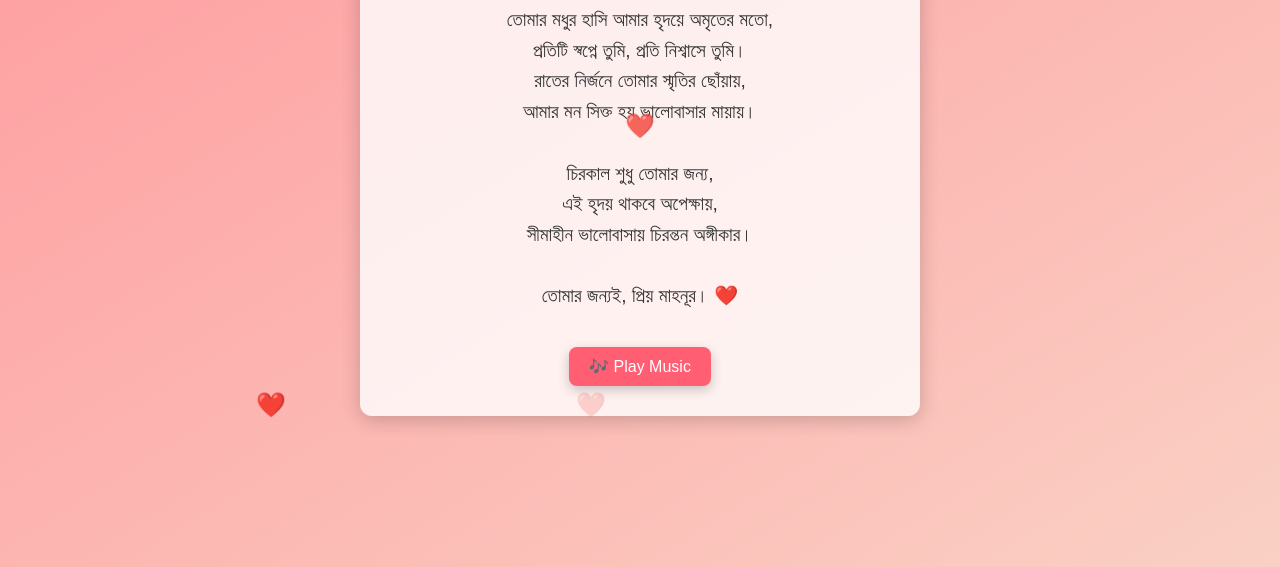
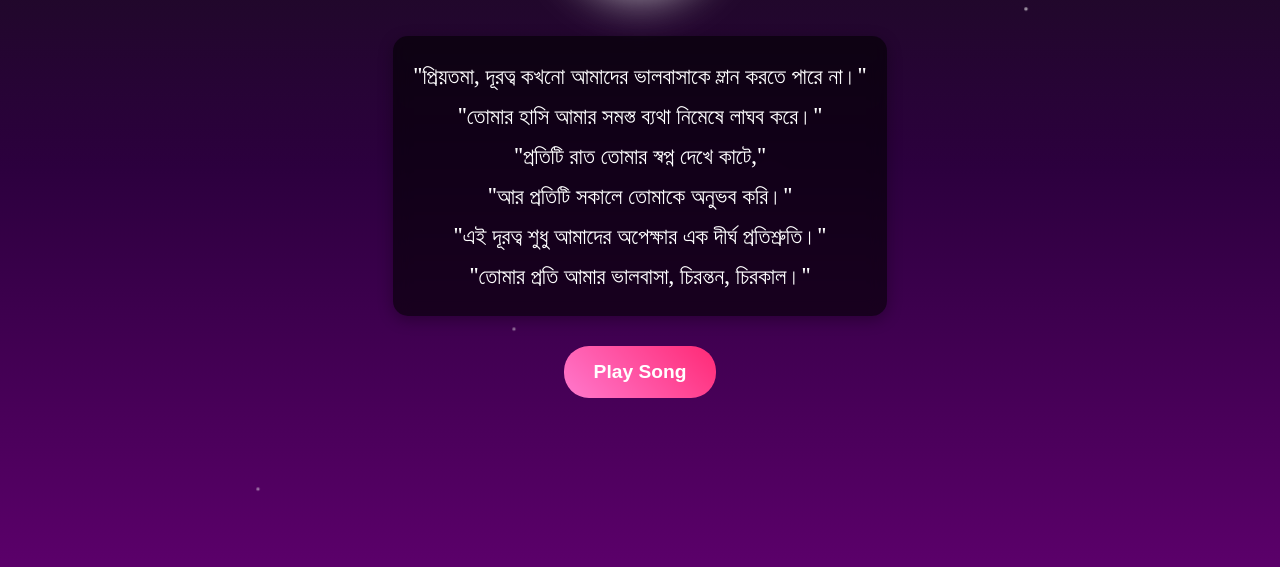
Before and after one commit to jehadjoy55/love-bird, a plain HTML site: page index.html in a window 1280 px wide. Shown: the part 233-800 px from the top of the page. Drawn offline with Linux system fonts and the light colour scheme.

Commit message:
Update index.html

```diff
--- a/index.html
+++ b/index.html
@@ -3,133 +3,168 @@
 <head>
     <meta charset="UTF-8">
     <meta name="viewport" content="width=device-width, initial-scale=1.0">
-    <title>প্রিয় মাহনূর</title>
+    <title>মাহু - অনন্ত প্রেমের গল্প</title>
     <style>
-        /* Body styling for mobile scrolling */
-        body {
-            font-family: 'SolaimanLipi', sans-serif;
-            background: linear-gradient(to bottom right, #ff9a9e, #fad0c4);
+        /* General Styling */
+        * {
             margin: 0;
-            overflow: hidden;
-            display: flex;
-            justify-content: center;
-            align-items: center;
-            height: 100vh;
-        }
-
-        #scroll-container {
-            max-height: 100vh;
-            overflow-y: auto;
-            width: 100%;
-            display: flex;
-            justify-content: center;
-            padding: 20px;
+            padding: 0;
             box-sizing: border-box;
         }
 
-        #poem-container {
-            text-align: center;
-            background: rgba(255, 255, 255, 0.8);
-            padding: 30px;
-            border-radius: 12px;
-            box-shadow: 0 4px 20px rgba(0, 0, 0, 0.2);
-            width: 90%;
-            max-width: 500px;
-            animation: fadeIn 3s ease-in-out;
+        body {
+            font-family: 'Georgia', serif;
+            background: linear-gradient(to bottom, #121212, #2c003e, #5b006a);
+            color: #fff;
+            overflow-y: scroll;
+            height: 100vh;
+            display: flex;
+            flex-direction: column;
+            align-items: center;
+            justify-content: center;
         }
 
-        h1 {
-            color: #ff5e73;
-            font-size: 2em;
-            margin: 0;
+        .moon {
+            position: absolute;
+            top: 10%;
+            left: 50%;
+            transform: translateX(-50%);
+            width: 150px;
+            height: 150px;
+            background: radial-gradient(circle, rgba(255, 255, 255, 0.9), rgba(255, 255, 255, 0) 70%);
+            border-radius: 50%;
+            box-shadow: 0 0 30px rgba(255, 255, 255, 0.7);
+            animation: moonGlow 3s infinite alternate;
         }
 
-        p {
-            font-size: 1.2em;
-            color: #333;
-            line-height: 1.6em;
-            margin: 20px 0;
+        @keyframes moonGlow {
+            0% { box-shadow: 0 0 30px rgba(255, 255, 255, 0.5); }
+            100% { box-shadow: 0 0 60px rgba(255, 255, 255, 0.9); }
         }
 
-        /* Heart animation */
-        @keyframes fadeIn {
-            0% { opacity: 0; transform: scale(0.8); }
+        .stars {
+            position: absolute;
+            width: 100%;
+            height: 100%;
+            background: transparent;
+        }
+
+        .stars div {
+            position: absolute;
+            width: 4px;
+            height: 4px;
+            background: rgba(255, 255, 255, 0.8);
+            border-radius: 50%;
+            animation: twinkle 2s infinite alternate;
+        }
+
+        @keyframes twinkle {
+            0% { opacity: 0.5; transform: scale(0.8); }
             100% { opacity: 1; transform: scale(1); }
         }
-        @keyframes floatHeart {
-            0% { opacity: 0; transform: translateY(0); }
-            50% { opacity: 1; }
-            100% { opacity: 0; transform: translateY(-100px); }
+
+        .poem-container {
+            margin-top: 100px;
+            padding: 20px;
+            background: rgba(0, 0, 0, 0.6);
+            border-radius: 15px;
+            box-shadow: 0 4px 15px rgba(0, 0, 0, 0.3);
+            backdrop-filter: blur(8px);
+            text-align: center;
+            animation: fadeIn 3s ease-out;
         }
 
-        /* Floating hearts */
-        .heart {
-            position: absolute;
-            color: #ff5e73;
-            font-size: 1.5em;
-            animation: floatHeart 4s infinite;
+        .poem-line {
+            font-size: 1.4rem;
+            line-height: 2.5rem;
+            opacity: 0;
+            transform: translateY(20px);
+            animation: slideIn 1.5s ease forwards;
         }
-        .heart:nth-child(1) { top: 80%; left: 30%; animation-delay: 0s; }
-        .heart:nth-child(2) { top: 85%; left: 60%; animation-delay: 1s; }
-        .heart:nth-child(3) { top: 90%; left: 45%; animation-delay: 2s; }
-        .heart:nth-child(4) { top: 88%; left: 20%; animation-delay: 3s; }
 
-        /* Play button styling */
-        #play-button {
+        .poem-line:nth-child(odd) { animation-delay: 0.5s; }
+        .poem-line:nth-child(even) { animation-delay: 1s; }
+
+        @keyframes slideIn {
+            0% { opacity: 0; transform: translateY(20px); }
+            100% { opacity: 1; transform: translateY(0); }
+        }
+
+        @keyframes fadeIn {
+            0% { opacity: 0; }
+            100% { opacity: 1; }
+        }
+
+        .play-btn {
+            margin-top: 30px;
+            padding: 15px 30px;
+            font-size: 1.2rem;
+            font-weight: bold;
+            background: linear-gradient(45deg, #ff79cd, #ff2975);
+            color: white;
+            border: none;
+            border-radius: 25px;
+            cursor: pointer;
+            transition: transform 0.3s ease, box-shadow 0.3s ease;
+        }
+
+        .play-btn:hover {
+            transform: scale(1.1);
+            box-shadow: 0 4px 15px rgba(255, 255, 255, 0.5);
+        }
+
+        .play-btn:focus {
+            outline: none;
+        }
+
+        .after-click {
+            display: none;
             margin-top: 15px;
-            padding: 10px 20px;
-            font-size: 1em;
-            color: #ffffff;
-            background-color: #ff5e73;
-            border: none;
-            border-radius: 8px;
-            cursor: pointer;
-            box-shadow: 0 4px 12px rgba(0, 0, 0, 0.2);
-            transition: background-color 0.3s ease;
+            font-size: 1.5rem;
+            color: #ff79cd;
+            animation: heartPulse 1s infinite alternate;
         }
-        #play-button:hover {
-            background-color: #ff4a63;
+
+        @keyframes heartPulse {
+            0% { transform: scale(1); }
+            100% { transform: scale(1.2); }
         }
     </style>
 </head>
 <body>
-    <div id="scroll-container">
-        <div id="poem-container">
-            <h1>প্রিয় মাহু,</h1>
-            <p>তোমার মধুর হাসি আমার হৃদয়ে অমৃতের মতো, <br>
-            প্রতিটি স্বপ্নে তুমি, প্রতি নিশ্বাসে তুমি।<br>
-            রাতের নির্জনে তোমার স্মৃতির ছোঁয়ায়,<br>
-            আমার মন সিক্ত হয় ভালোবাসার মায়ায়।<br><br>
-            চিরকাল শুধু তোমার জন্য, <br>
-            এই হৃদয় থাকবে অপেক্ষায়, <br>
-            সীমাহীন ভালোবাসায় চিরন্তন অঙ্গীকার।<br><br>
-            তোমার জন্যই, প্রিয় মাহনূর। ❤️</p>
-            <!-- Play Music Button -->
-            <button id="play-button" onclick="toggleMusic()">🎶 Play Music</button>
-        </div>
+    <div class="moon"></div>
+    <div class="stars">
+        <!-- Random Stars -->
+        <div style="top: 20%; left: 30%; animation-delay: 0.3s;"></div>
+        <div style="top: 50%; left: 60%; animation-delay: 1s;"></div>
+        <div style="top: 70%; left: 40%; animation-delay: 0.8s;"></div>
+        <div style="top: 30%; left: 80%; animation-delay: 1.5s;"></div>
+        <div style="top: 90%; left: 20%; animation-delay: 1.2s;"></div>
     </div>
 
-    <!-- Floating hearts for animation -->
-    <div class="heart">❤️</div>
-    <div class="heart">❤️</div>
-    <div class="heart">❤️</div>
-    <div class="heart">❤️</div>
+    <div class="poem-container">
+        <div class="poem-line">"প্রিয়তমা, দূরত্ব কখনো আমাদের ভালবাসাকে ম্লান করতে পারে না।"</div>
+        <div class="poem-line">"তোমার হাসি আমার সমস্ত ব্যথা নিমেষে লাঘব করে।"</div>
+        <div class="poem-line">"প্রতিটি রাত তোমার স্বপ্ন দেখে কাটে,"</div>
+        <div class="poem-line">"আর প্রতিটি সকালে তোমাকে অনুভব করি।"</div>
+        <div class="poem-line">"এই দূরত্ব শুধু আমাদের অপেক্ষার এক দীর্ঘ প্রতিশ্রুতি।"</div>
+        <div class="poem-line">"তোমার প্রতি আমার ভালবাসা, চিরন্তন, চিরকাল।"</div>
+    </div>
 
-    <!-- Audio Element -->
-    <audio id="background-music" src="iloveu.mp3" loop></audio>
+    <button class="play-btn" onclick="playMusic()">Play Song</button>
+    <div id="after-click" class="after-click">I LOVE YOU MAHU ❤️</div>
+
+    <audio id="music" src="22.mp3"></audio>
 
     <script>
-        const music = document.getElementById('background-music');
-        const playButton = document.getElementById('play-button');
+        function playMusic() {
+            const music = document.getElementById('music');
+            const btn = document.querySelector('.play-btn');
+            const afterClickText = document.getElementById('after-click');
 
-        function toggleMusic() {
-            if (music.paused) {
-                music.play();
-                playButton.textContent = '⏸ Pause Music';
-            } else {
-                music.pause();
-                playButton.textContent = '🎶 Play Music';
-            }
+            music.play();
+            btn.style.display = 'none';
+            afterClickText.style.display = 'block';
         }
     </script>
 </body>
```
